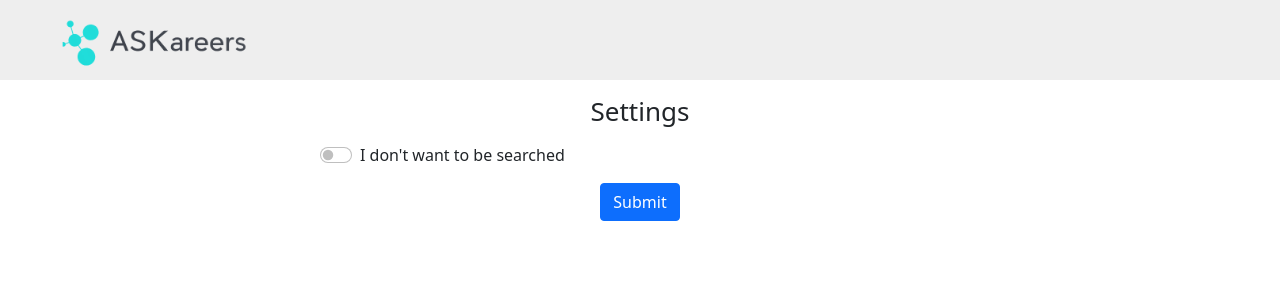
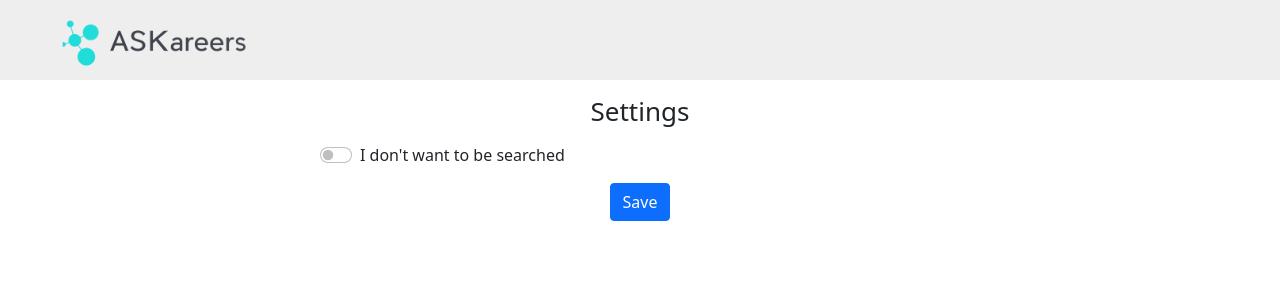
Before and after one commit to hw1621/AskCareer, a Flask app: template src/templates/settings.html in a window 1280 px wide. Shown: the top 300 px of the page. Run offline with Flask 3, Linux system fonts and the light colour scheme; the template is opened without the code that fills it, so the values that code supplies are empty; some libraries are stand-ins or nearby versions.

Commit message:
change the button name from submit to save

```diff
--- a/src/templates/settings.html
+++ b/src/templates/settings.html
@@ -17,7 +17,7 @@
             </div>
         </div>
         <div id="submit-row" class="submit-row">
-            <button id="setting-submit" type="submit" name="form-submit" class="btn btn-primary submit-row-btn">Submit</button>
+            <button id="setting-submit" type="submit" name="form-submit" class="btn btn-primary submit-row-btn">Save</button>
         </div>
     </form>
 {% endblock %}
```
